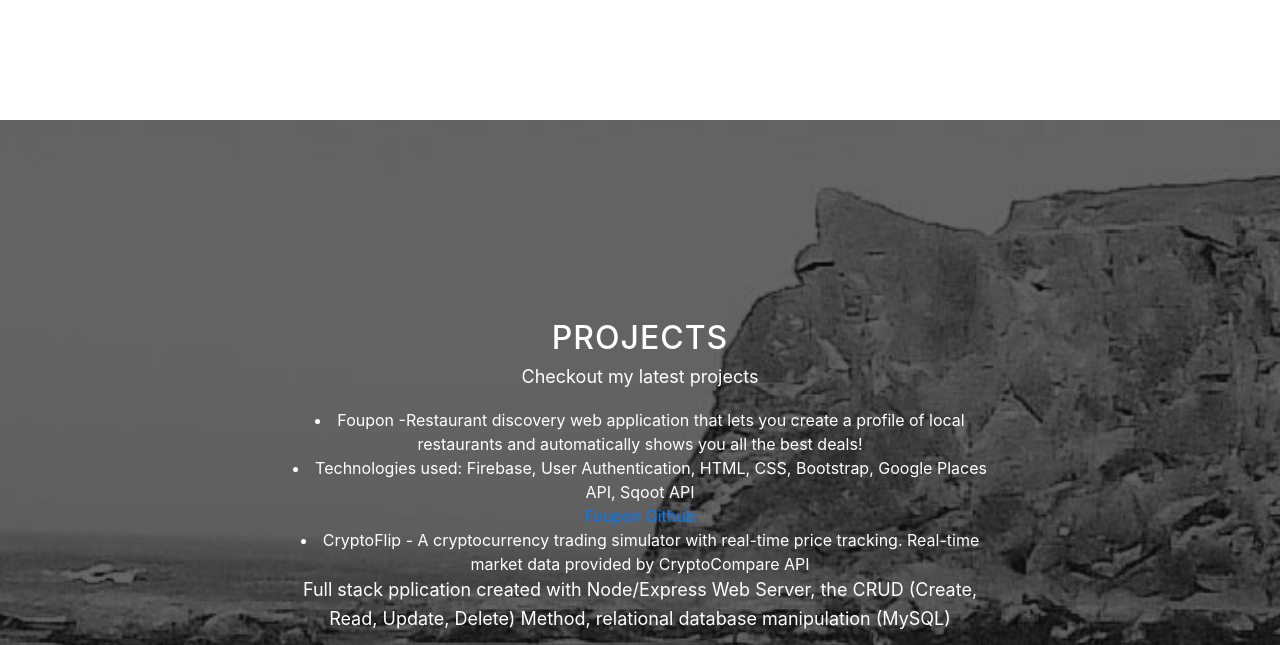
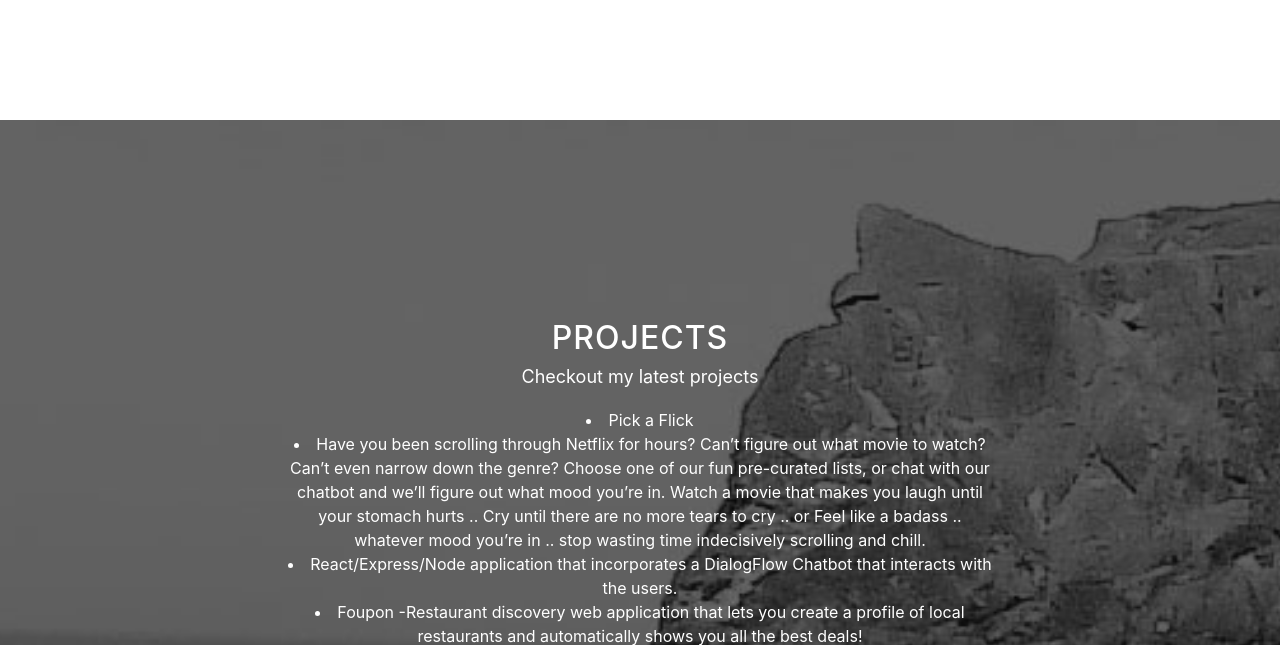
Before and after one commit to Annacrespo/Portfolio-AC, a website with bundled scripts: page index.html in a window 1280 px wide. Shown: the part 2064-2709 px from the top of the page. Built offline with nearby package versions, Linux system fonts and the light colour scheme.

Commit message:
added flick a pick

```diff
--- a/index.html
+++ b/index.html
@@ -29,7 +29,8 @@
   <nav class="navbar navbar-expand-lg navbar-light fixed-top" id="mainNav">
     <div class="container">
       <a class="navbar-brand js-scroll-trigger" href="#page-top">Anna Crespo</a>
-        <button class="navbar-toggler navbar-toggler-right" type="button" data-toggle="collapse" data-target="#navbarResponsive" aria-controls="navbarResponsive" aria-expanded="false" aria-label="Toggle navigation">
+      <button class="navbar-toggler navbar-toggler-right" type="button" data-toggle="collapse" data-target="#navbarResponsive"
+        aria-controls="navbarResponsive" aria-expanded="false" aria-label="Toggle navigation">
           Menu
           <i class="fa fa-bars"></i>
         </button>
@@ -72,7 +73,7 @@
       <div class="row">
         <div class="col-lg-8 mx-auto">
           <h2>About Me</h2>
-            <p>paduate of UCSD Full Stack Flex Web Development Program.</p>
+          <p>Graduate of UCSD Full Stack Flex Web Development Program.</p>
           <p>HTML</p>
           <p>CSS</p>
           <p>JavaScript</p>
@@ -106,11 +107,21 @@
       <div class="col-lg-8 mx-auto">
         <h2>Projects</h2>
         <p>Checkout my latest projects</p>
-          <li>Foupon -Restaurant discovery web application that lets you create a profile of local restaurants and automatically shows you all the best deals!</li>
+        <li>Pick a Flick</li>
+        <li>Have you been scrolling through Netflix for hours? Can’t figure out what movie to watch? Can’t even narrow down the
+          genre? Choose one of our fun pre-curated lists, or chat with our chatbot and we’ll figure out what mood you’re
+          in. Watch a movie that makes you laugh until your stomach hurts .. Cry until there are no more tears to cry ..
+          or Feel like a badass .. whatever mood you’re in .. stop wasting time indecisively scrolling and chill.
+        </li>
+        <li>React/Express/Node application that incorporates a DialogFlow Chatbot that interacts with the users.</li>
+        <li>Foupon -Restaurant discovery web application that lets you create a profile of local restaurants and automatically
+          shows you all the best deals!</li>
         <li>Technologies used: Firebase, User Authentication, HTML, CSS, Bootstrap, Google Places API, Sqoot API</li>
         <a href="https://github.com/frogman91/Foupon">Foupon Github</a>
-          <li>CryptoFlip - A cryptocurrency trading simulator with real-time price tracking. Real-time market data provided by CryptoCompare API</li>
-          <p>Full stack pplication created with Node/Express Web Server, the CRUD (Create, Read, Update, Delete) Method, relational database manipulation (MySQL)</p>
+        <li>CryptoFlip - A cryptocurrency trading simulator with real-time price tracking. Real-time market data provided by
+          CryptoCompare API</li>
+        <p>Full stack pplication created with Node/Express Web Server, the CRUD (Create, Read, Update, Delete) Method, relational
+          database manipulation (MySQL)</p>
         <a href="https://mysterious-shelf-69890.herokuapp.com/">Cryptoflip</a>
         <li></li>
         <a href="http://gratisography.com/"></a>
```
Also changed, not shown: README.md. Lines whose indentation alone changed are shown as unchanged.
